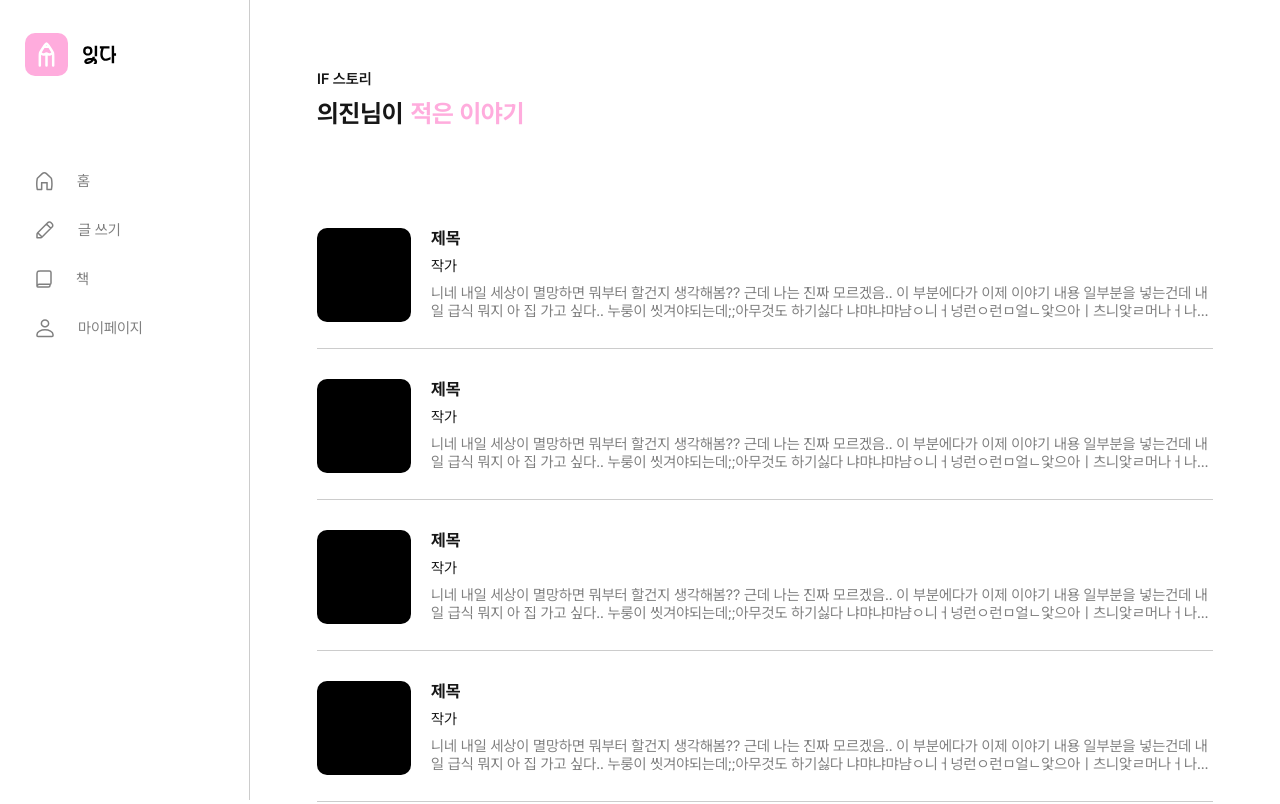
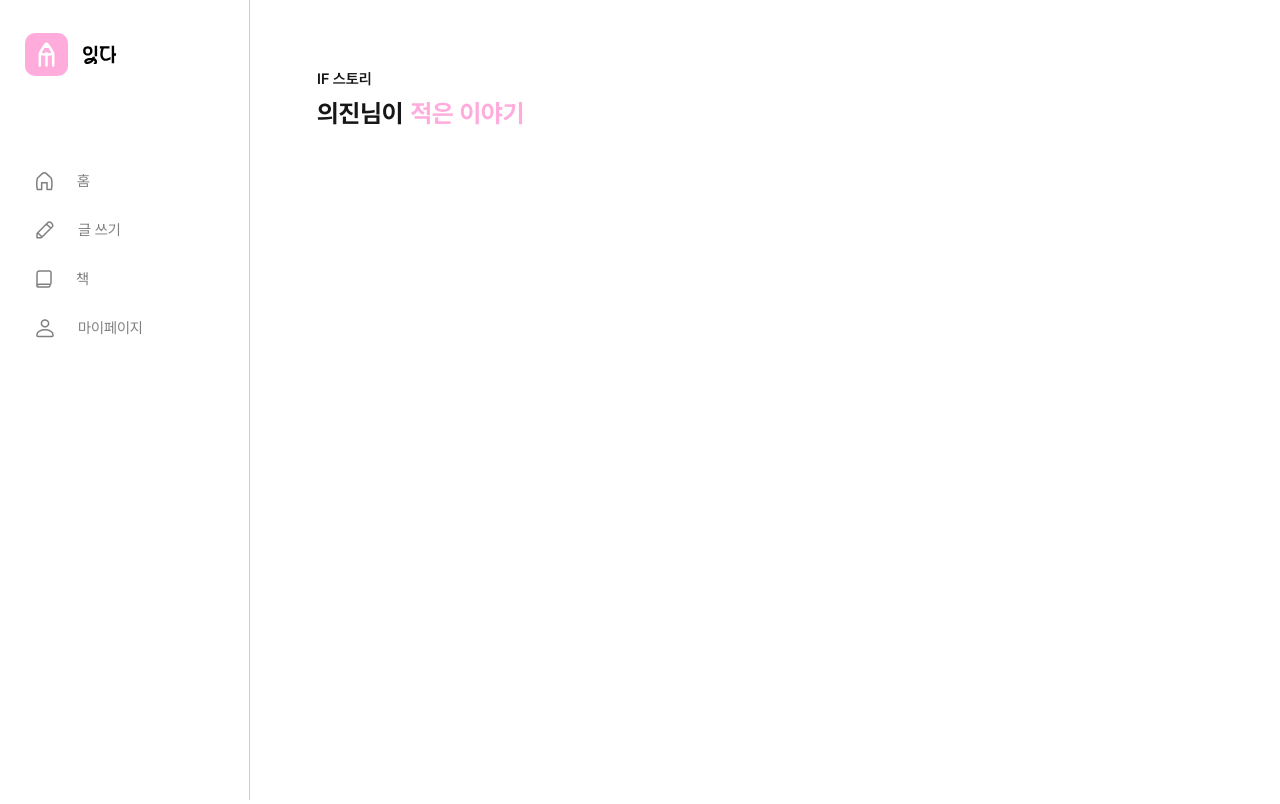
Before and after one commit to eejx0/Itda, a Next.js app: page /mypage in a window 1280 px wide. Shown: the top 804 px of the page. Built offline with nearby package versions, Linux system fonts and the light colour scheme.

Commit message:
feat :: 홈  화면 글 리스트 연동

```diff
--- a/src/app/mypage/page.tsx
+++ b/src/app/mypage/page.tsx
@@ -2,7 +2,7 @@
 
 import styled from "styled-components"
 import SideBar from "@/components/common/sideBar";
-import ListBox from "@/components/common/listBox";
+// import ListBox from "@/components/common/listBox";
 import Image from "next/image";
 import Person from "../../assets/imgs/person/writePersonImg.png";
 import Link from "next/link";
@@ -31,12 +31,12 @@ export default function MyPage() {
                             <StyledLink href={'/post'}>작성</StyledLink>
                         </NoContentWrapper> : (
                         <ListBoxWrapper>
+                            {/* <ListBox />
                             <ListBox />
                             <ListBox />
                             <ListBox />
                             <ListBox />
-                            <ListBox />
-                            <ListBox />
+                            <ListBox /> */}
                         </ListBoxWrapper>
                     )}
                 </Container>
--- a/src/components/common/listBox.tsx
+++ b/src/components/common/listBox.tsx
@@ -3,17 +3,24 @@
 import styled from "styled-components"
 import Link from "next/link";
 
-export default function ListBox() {
+interface ListBoxProps {
+    id: string;
+    title: string;
+    author: string;
+    content: string;
+}
+
+export default function ListBox({ post }: {post: ListBoxProps}) {
+
     return (
         <Wrapper>
-            <Link href={'/id'}>
+            <Link href={`/${post.id}`}>
                 <ContentWrapper>
-                    <LikeImg />
+                    {/* <LikeImg /> */}
                     <ContentBox>
-                        <Title>제목</Title>
-                        <Author>작가</Author>
-                        <Content>니네 내일 세상이 멸망하면 뭐부터 할건지 생각해봄?? 근데 나는 진짜 모르겠음.. 이 부분에다가 이제 이야기 내용 일부분을 넣는건데
-                        내일 급식 뭐지 아 집 가고 싶다.. 누룽이 씻겨야되는데;;아무것도 하기싫다 냐먀냐먀냠ㅇ니ㅓ넝런ㅇ런ㅁ얼ㄴ앛으아ㅣ츠니앛ㄹ머나ㅓ나ㅣㅇ런아ㅣ러;ㄴㅁ아ㅣ러안ㅁ러;ㄴㅁ아렁ㅁㄴ럼ㄴㅇㄹㅁ</Content>
+                        <Title>{post.title}</Title>
+                        <Author>{post.author}</Author>
+                        <Content>{post.content}</Content>
                     </ContentBox>
                 </ContentWrapper>
             </Link>
@@ -36,12 +43,12 @@ const ContentWrapper = styled.div`
     height: 90px;
 `;
 
-const LikeImg = styled.div`
-    width: 94px;
-    height: 94px;
-    background-color: black;
-    border-radius: 10px;
-`;
+// const LikeImg = styled.div`
+//     width: 94px;
+//     height: 94px;
+//     background-color: black;
+//     border-radius: 10px;
+// `;
 
 const ContentBox = styled.div`
     display: flex;
```
Also changed, not shown: src/app/page.tsx (+33 -9 lines).
